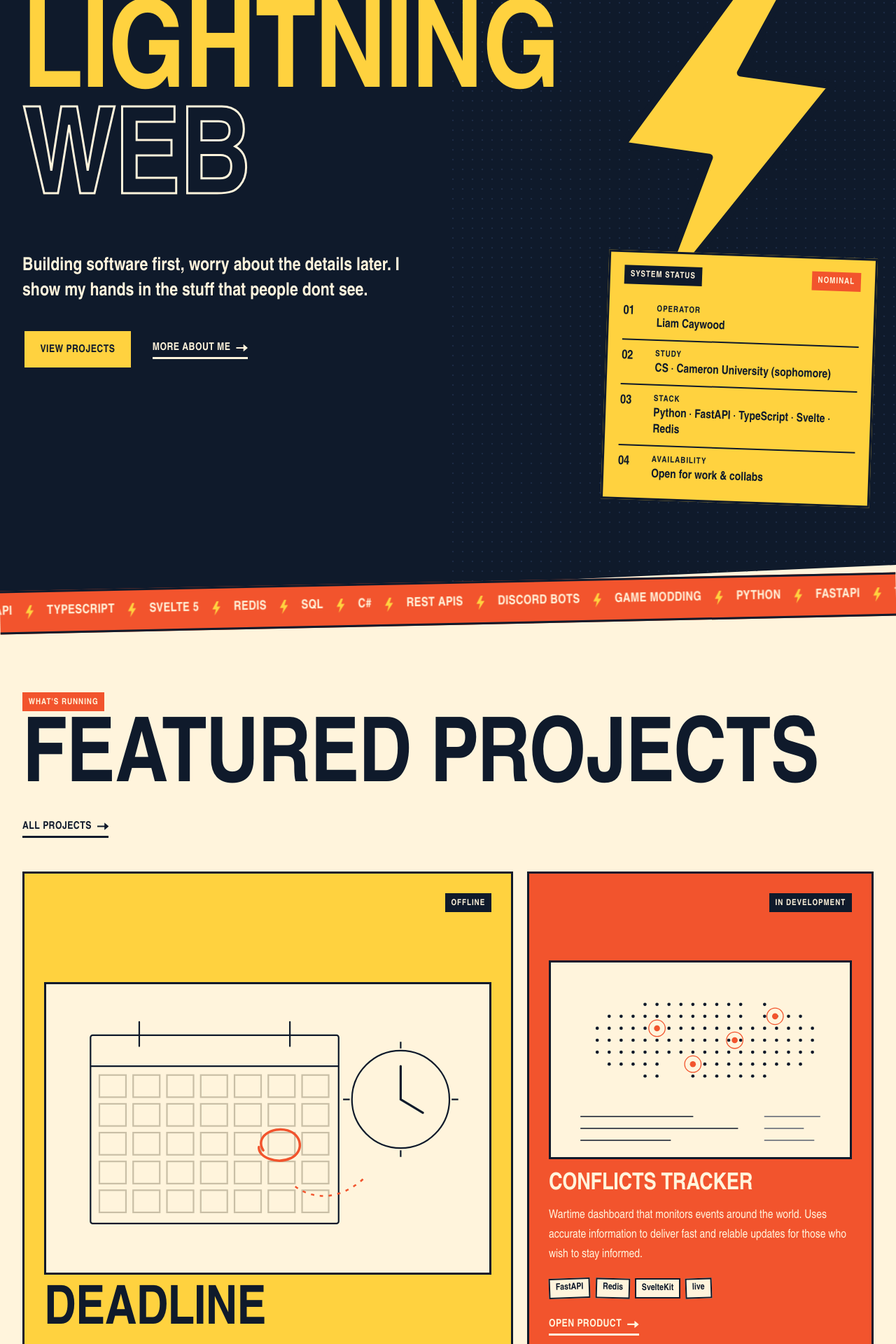
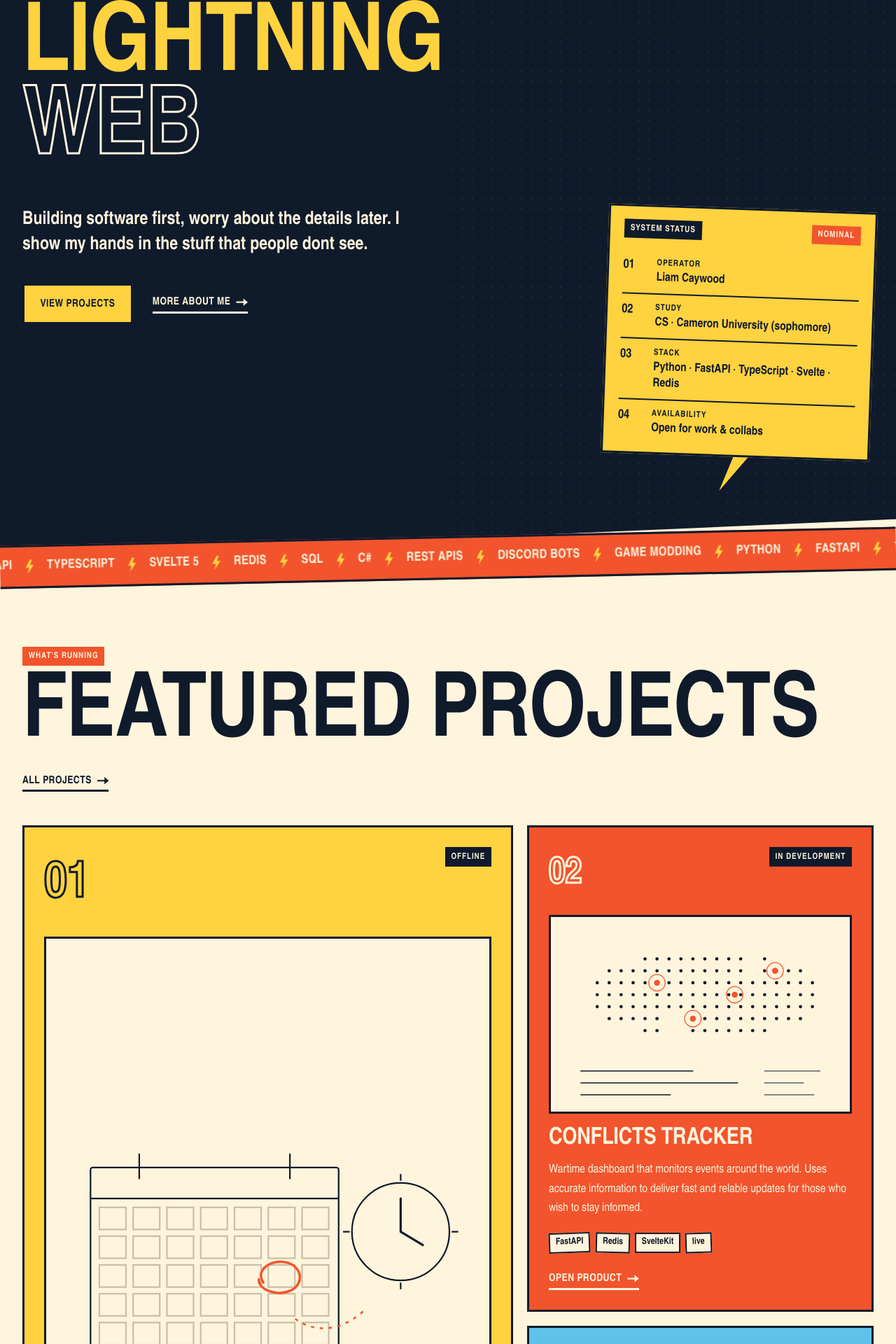
Before and after one commit to Lightningrod6/lightningweb.xyz-Svelte, a SvelteKit app: page / in a window 1280 px wide. Shown: the part 200-2120 px from the top of the page at 70% size. Built offline with nearby package versions, Linux system fonts and the light colour scheme.

Commit message:
Bold design: show the outlined numbers, fit the hero, fill the lead block
Co-Authored-By: Claude Opus 5.5 <noreply@anthropic.com>

```diff
--- a/src/app.css
+++ b/src/app.css
@@ -74,7 +74,7 @@ a {
 	line-height: 0.88;
 }
 .mega {
-	font-size: clamp(3.5rem, 13.5vw, 13rem);
+	font-size: clamp(3rem, 10.6vw, 10.5rem);
 }
 .h1 {
 	font-size: clamp(3rem, 10vw, 8rem);
@@ -87,18 +87,18 @@ a {
 	line-height: 0.95;
 }
 
-/* outlined letters */
-.outline {
+/* outlined letters; the stroke follows the block they sit on */
+.hollow {
 	color: transparent;
-	-webkit-text-stroke: 2px currentColor;
+	-webkit-text-stroke: 2px var(--stroke, var(--navy));
 }
-.outline-cream {
+.hollow-cream {
 	color: transparent;
 	-webkit-text-stroke: 2px var(--cream);
 }
 @media (min-width: 48rem) {
-	.outline,
-	.outline-cream {
+	.hollow,
+	.hollow-cream {
 		-webkit-text-stroke-width: 3px;
 	}
 }
@@ -200,22 +200,27 @@ a {
 .block-navy {
 	background: var(--navy);
 	color: var(--cream);
+	--stroke: var(--yellow);
 }
 .block-yellow {
 	background: var(--yellow);
 	color: var(--navy);
+	--stroke: var(--navy);
 }
 .block-red {
 	background: var(--red);
 	color: var(--cream);
+	--stroke: var(--cream);
 }
 .block-sky {
 	background: var(--sky);
 	color: var(--navy);
+	--stroke: var(--navy);
 }
 .block-cream {
 	background: var(--cream);
 	color: var(--navy);
+	--stroke: var(--navy);
 }
 
 /* a diagonal top edge */
--- a/src/lib/components/ProjectBlock.svelte
+++ b/src/lib/components/ProjectBlock.svelte
@@ -14,7 +14,7 @@
 
 <article class="proj block-{tone} {side ? 'side' : ''}" class:big>
 	<div class="top flex items-start justify-between gap-4">
-		<span class="num outline {big ? 'text-[4.5rem]' : 'text-[3.25rem]'}" aria-hidden="true"></span>
+		<span class="num hollow {big ? 'text-[4.5rem]' : 'text-[3.25rem]'}" aria-hidden="true"></span>
 		<span class="tape {tone === 'navy' ? 'yellow' : ''}">{statusLabel[p.status]}</span>
 	</div>
 	<div class="pic mt-4"><Picture name={p.name} href={p.href} /></div>
@@ -59,6 +59,15 @@
 			margin-top: 1rem;
 		}
 	}
+	.big .pic {
+		flex: 1;
+		display: flex;
+	}
+	.big .pic :global(.plate) {
+		flex: 1;
+		display: flex;
+		align-items: center;
+	}
 	.pic :global(.plate) {
 		background: var(--cream);
 		border: 3px solid var(--navy);
--- a/src/routes/+page.svelte
+++ b/src/routes/+page.svelte
@@ -15,12 +15,12 @@
 
 <section class="block-navy cut-bottom relative overflow-hidden">
 	<div class="dots pointer-events-none absolute inset-y-0 right-0 w-1/2 text-[var(--navy-2)]" aria-hidden="true"></div>
-	<Bolt class="pointer-events-none absolute -right-10 top-10 hidden h-[34rem] w-auto rotate-[8deg] md:block lg:right-[6%]" />
+	<Bolt class="pointer-events-none absolute right-[-3rem] bottom-16 hidden h-[26rem] w-auto rotate-[10deg] lg:block xl:right-[4%]" />
 	<div class="wrap relative pt-14 pb-10 sm:pt-20">
 		<p class="tape yellow">{home.eyebrowMark} {home.eyebrow}</p>
 		<h1 class="wide-black mega mt-8">
 			<span class="block text-[var(--yellow)]">{home.heroA}</span>
-			<span class="outline-cream block">{home.heroB}</span>
+			<span class="hollow-cream block">{home.heroB}</span>
 		</h1>
 		<div class="mt-12 grid gap-12 lg:grid-cols-[1fr_24rem] lg:items-start lg:gap-16">
 			<div class="max-w-[36rem]">
@@ -66,7 +66,7 @@
 		<div class="dots absolute inset-0 text-[#f46b48]" aria-hidden="true"></div>
 		<div class="relative">
 			<p class="tape">{home.aboutEyebrow}</p>
-			<h2 class="wide-black mega mt-5 leading-[0.82]">{home.aboutTitle}</h2>
+			<h2 class="wide-black h1 mt-5">{home.aboutTitle}</h2>
 		</div>
 	</div>
 	<div class="block-cream count px-5 py-16 sm:px-8 lg:px-12">
@@ -80,7 +80,7 @@
 
 <section class="block-yellow cut-top mt-0 pb-24">
 	<div class="wrap grid gap-10 lg:grid-cols-[1.25fr_1fr] lg:items-end">
-		<h2 class="wide-black mega">{home.openTitle}</h2>
+		<h2 class="wide-black h1">{home.openTitle}</h2>
 		<div>
 			<p class="text-[1.25rem] leading-relaxed font-semibold">{home.openBody}</p>
 			<p class="mt-8 flex flex-wrap items-center gap-x-7 gap-y-4">
--- a/src/routes/about-me/+page.svelte
+++ b/src/routes/about-me/+page.svelte
@@ -57,7 +57,7 @@
 		<ol class="mt-12 border-[3px] border-[var(--cream)]">
 			{#each c.milestones as m, i (m.year)}
 				<li class="{rowTones[i % rowTones.length]} grid gap-2 px-5 py-7 sm:grid-cols-[13rem_1fr] sm:gap-10 sm:px-8 [&+li]:border-t-[3px] [&+li]:border-[var(--navy)]">
-					<span class="wide-black outline text-[3.25rem] sm:text-[4.25rem]">{m.year}</span>
+					<span class="wide-black hollow text-[3.25rem] sm:text-[4.25rem]">{m.year}</span>
 					<div>
 						<p class="wide-black text-[1.5rem] leading-none">{m.title}</p>
 						<p class="mt-3 max-w-[44rem] font-medium leading-relaxed">{m.body}</p>
--- a/src/routes/community/+page.svelte
+++ b/src/routes/community/+page.svelte
@@ -23,7 +23,7 @@
 	<ul class="mt-6 grid gap-5 md:grid-cols-2">
 		{#each c.finds as f, i (f)}
 			<li class="tick {tones[i % tones.length]} border-[3px] border-[var(--navy)] p-6">
-				<span class="num outline block text-[2.75rem]" aria-hidden="true"></span>
+				<span class="num hollow block text-[2.75rem]" aria-hidden="true"></span>
 				<p class="mt-3 text-[1.125rem] leading-relaxed font-semibold">{f}</p>
 			</li>
 		{/each}
```
